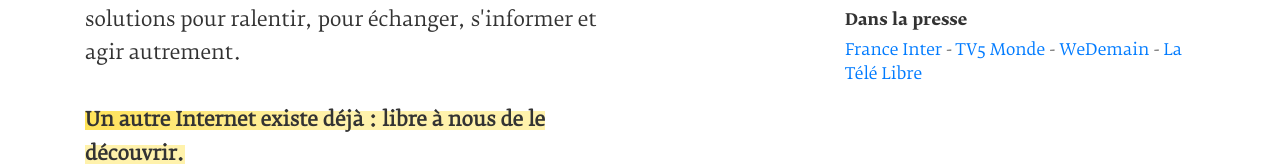
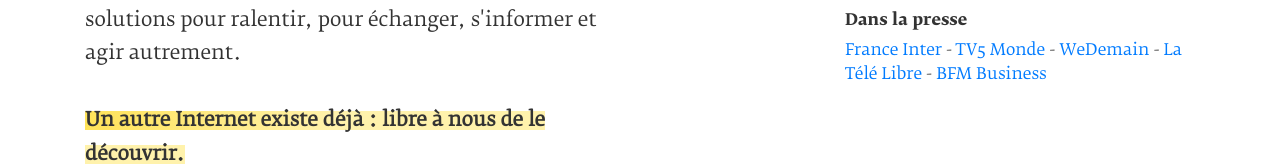
Before and after one commit to ImaCrea/Declic-LeLivre.com, a plain HTML site: page index.html in a window 1280 px wide. Shown: the part 1080-1246 px from the top of the page. Drawn offline with nearby package versions, Linux system fonts and the light colour scheme.

Commit message:
update presse

```diff
--- a/index.html
+++ b/index.html
@@ -71,7 +71,7 @@
           <h1>Feuilleter un extrait</h1>
           <a href="ExtraitDeclic.pdf">Télécharger le pdf</a>
           <h1>Dans la presse</h1>
-          <a href="https://www.franceinter.fr/emissions/grand-bien-vous-fasse/grand-bien-vous-fasse-27-fevrier-2020" target="_blank">France Inter</a> - <a href="https://information.tv5monde.com/archives/les-jt/64-minutes?date=2020-02-27T17%3A00Z" target="_blank">TV5 Monde</a> - <a href="https://www.wedemain.fr/Airbnb-Booking-Google-maps-Comment-voyager-sans-Big-Brother_a4572.html" target="_blank">WeDemain</a> - <a href="https://latelelibre.fr/2020/03/09/lisez-declic-prenez-claques/" target="_blank">La Télé Libre</a>
+          <a href="https://www.franceinter.fr/emissions/grand-bien-vous-fasse/grand-bien-vous-fasse-27-fevrier-2020" target="_blank">France Inter</a> - <a href="https://information.tv5monde.com/archives/les-jt/64-minutes?date=2020-02-27T17%3A00Z" target="_blank">TV5 Monde</a> - <a href="https://www.wedemain.fr/Airbnb-Booking-Google-maps-Comment-voyager-sans-Big-Brother_a4572.html" target="_blank">WeDemain</a> - <a href="https://latelelibre.fr/2020/03/09/lisez-declic-prenez-claques/" target="_blank">La Télé Libre</a> - <a href="https://bfmbusiness.bfmtv.com/mediaplayer/video/les-livres-de-la-derniere-minute-jrgen-juel-andersen-niels-johannesen-bob-rijkers-maxime-guedj-et-anne-sophie-jacques-0603-1228305.html" target="_blank">BFM Business</a>
         </div>
       </div>
 
```
